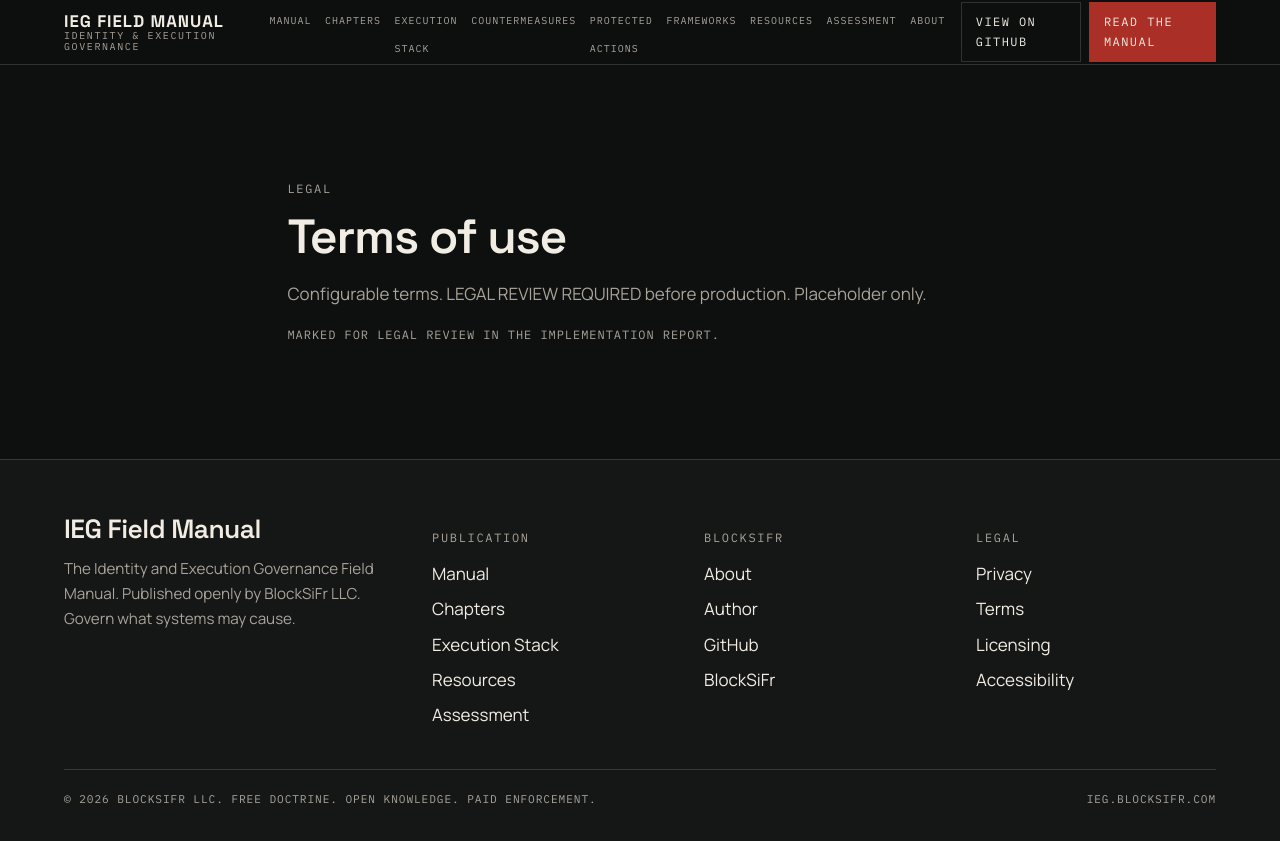
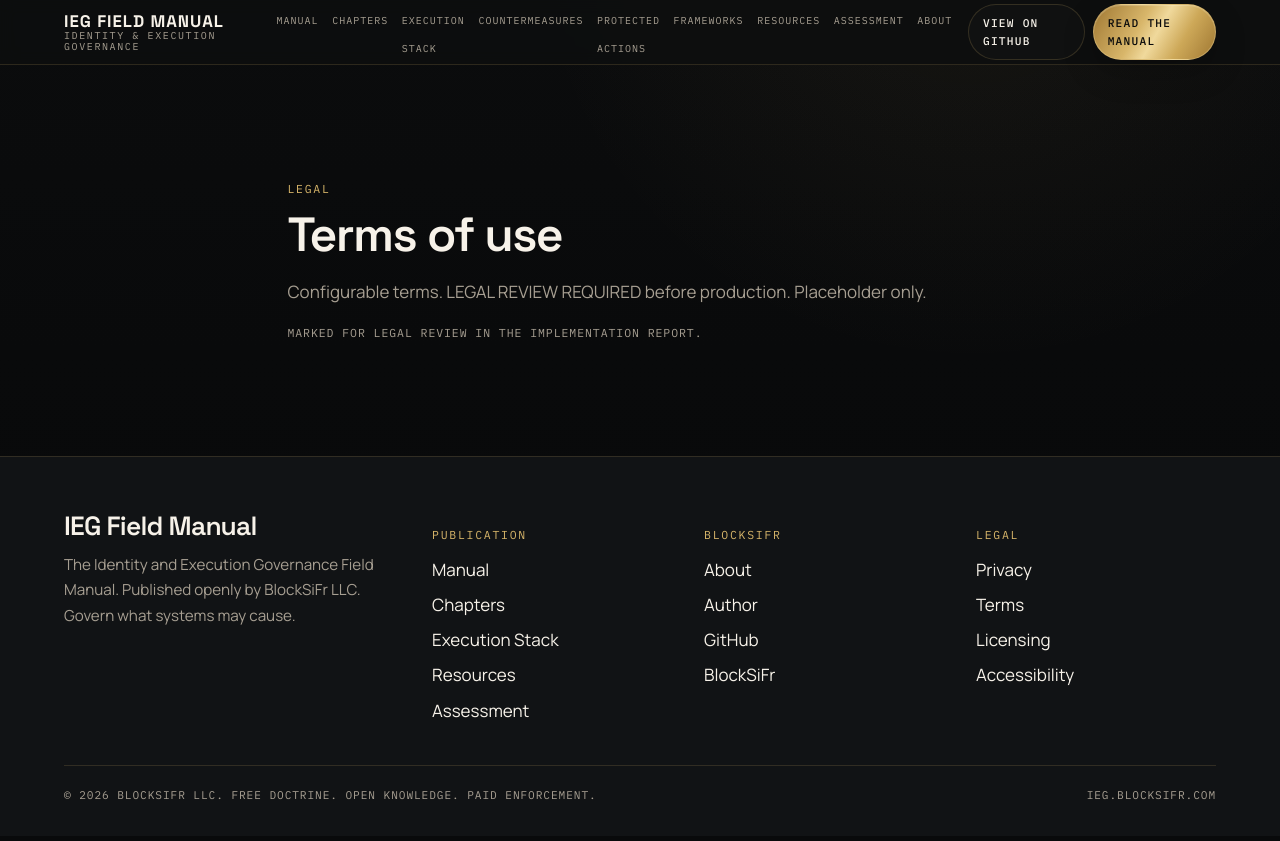
Before and after one commit to BlockSiFr/ieg-field-manual, an Astro site: page /terms in a window 1280 px wide. Built offline with nearby package versions, Linux system fonts and the light colour scheme; Astro itself is replaced by a stand-in of ours; no server answers.

Commit message:
Brand: apply BlockSiFr obsidian ivory satin-gold system to IEG

```diff
--- a/src/styles/global.css
+++ b/src/styles/global.css
@@ -1,16 +1,31 @@
 @import url("https://fonts.googleapis.com/css2?family=IBM+Plex+Mono:wght@400;500&family=Manrope:wght@400;500;600;700&family=Space+Grotesk:wght@500;600;700&display=swap");
 
 :root {
-  --dastor-ink: #0e0f0f;
-  --dastor-carbon: #151616;
-  --dastor-graphite: #242525;
-  --dastor-paper: #eee8dc;
-  --dastor-paper-muted: #d5cec1;
-  --dastor-signal: #a92f27;
-  --dastor-text-light: #f2ede4;
-  --dastor-text-muted: #a9a39a;
-  --dastor-line-dark: rgba(14, 15, 15, 0.18);
-  --dastor-line-light: rgba(242, 237, 228, 0.16);
+  /* BlockSiFr digital identity. Legacy variable names remain as compatibility aliases. */
+  --blocksifr-obsidian: #090a0b;
+  --blocksifr-carbon: #111315;
+  --blocksifr-graphite: #242525;
+  --blocksifr-ivory: #f2ede2;
+  --blocksifr-ivory-muted: #d8d0c2;
+  --blocksifr-gold: #d8b66a;
+  --blocksifr-gold-deep: #9f7732;
+  --blocksifr-gold-light: #f0d99c;
+  --blocksifr-text-light: #f7f2e9;
+  --blocksifr-text-muted: #a79f92;
+  --blocksifr-line-dark: rgba(9, 10, 11, 0.16);
+  --blocksifr-line-light: rgba(216, 182, 106, 0.16);
+
+  --dastor-ink: var(--blocksifr-obsidian);
+  --dastor-carbon: var(--blocksifr-carbon);
+  --dastor-graphite: var(--blocksifr-graphite);
+  --dastor-paper: var(--blocksifr-ivory);
+  --dastor-paper-muted: var(--blocksifr-ivory-muted);
+  --dastor-signal: var(--blocksifr-gold);
+  --dastor-text-light: var(--blocksifr-text-light);
+  --dastor-text-muted: var(--blocksifr-text-muted);
+  --dastor-line-dark: var(--blocksifr-line-dark);
+  --dastor-line-light: var(--blocksifr-line-light);
+
   --font-display: "Space Grotesk", ui-sans-serif, system-ui, sans-serif;
   --font-serif: "Manrope", ui-sans-serif, system-ui, sans-serif;
   --font-mono: "IBM Plex Mono", ui-monospace, monospace;
@@ -35,12 +50,11 @@
 
 html {
   scroll-behavior: smooth;
+  background: var(--blocksifr-obsidian);
 }
 
 @media (prefers-reduced-motion: reduce) {
-  html {
-    scroll-behavior: auto;
-  }
+  html { scroll-behavior: auto; }
   *,
   *::before,
   *::after {
@@ -52,12 +66,15 @@ html {
 
 body {
   margin: 0;
-  background: var(--dastor-ink);
-  color: var(--dastor-text-light);
+  color: var(--blocksifr-text-light);
   font-family: var(--font-serif);
   font-size: 1.0625rem;
   line-height: 1.65;
   -webkit-font-smoothing: antialiased;
+  background:
+    radial-gradient(circle at 76% -10%, rgba(216, 182, 106, 0.06), transparent 28rem),
+    linear-gradient(180deg, #0b0c0d 0%, var(--blocksifr-obsidian) 44%, #08090a 100%);
+  background-attachment: fixed;
 }
 
 img {
@@ -66,12 +83,10 @@ img {
   display: block;
 }
 
-a {
-  color: inherit;
-}
+a { color: inherit; }
 
 :focus-visible {
-  outline: 2px solid var(--dastor-signal);
+  outline: 2px solid var(--blocksifr-gold);
   outline-offset: 3px;
 }
 
@@ -79,8 +94,8 @@ a {
   position: absolute;
   left: -9999px;
   top: 0;
-  background: var(--dastor-paper);
-  color: var(--dastor-ink);
+  background: var(--blocksifr-ivory);
+  color: var(--blocksifr-obsidian);
   padding: 0.75rem 1rem;
   z-index: 1000;
 }
@@ -97,42 +112,42 @@ a {
 
 .eyebrow {
   font-family: var(--font-mono);
-  font-size: 0.75rem;
-  letter-spacing: 0.14em;
+  font-size: 0.72rem;
+  letter-spacing: 0.15em;
   text-transform: uppercase;
-  color: var(--dastor-text-muted);
+  color: var(--blocksifr-gold);
 }
 
 .display {
   font-family: var(--font-display);
   font-weight: 600;
-  letter-spacing: -0.02em;
-  line-height: 1.05;
+  letter-spacing: -0.03em;
+  line-height: 1.03;
   text-transform: none;
 }
 
 .meta {
   font-family: var(--font-mono);
-  font-size: 0.75rem;
+  font-size: 0.72rem;
   letter-spacing: 0.08em;
   text-transform: uppercase;
-  color: var(--dastor-text-muted);
+  color: var(--blocksifr-text-muted);
 }
 
 .paper-panel {
-  background: var(--dastor-paper);
-  color: var(--dastor-ink);
+  color: #171716;
+  background:
+    radial-gradient(circle at 72% -18%, rgba(255,255,255,0.7), transparent 25rem),
+    linear-gradient(180deg, #fbf8f1 0%, var(--blocksifr-ivory) 100%);
 }
 
 .rule {
   border: 0;
-  border-top: 1px solid var(--dastor-line-light);
+  border-top: 1px solid var(--blocksifr-line-light);
   margin: 0;
 }
 
-.rule-dark {
-  border-top-color: var(--dastor-line-dark);
-}
+.rule-dark { border-top-color: var(--blocksifr-line-dark); }
 
 .btn {
   display: inline-flex;
@@ -142,71 +157,75 @@ a {
   min-height: 44px;
   padding: 0.75rem 1.25rem;
   font-family: var(--font-mono);
-  font-size: 0.75rem;
-  letter-spacing: 0.12em;
+  font-size: 0.7rem;
+  font-weight: 500;
+  letter-spacing: 0.11em;
   text-transform: uppercase;
   text-decoration: none;
   border: 1px solid transparent;
+  border-radius: 999px;
   cursor: pointer;
-  transition: background 160ms ease, color 160ms ease, border-color 160ms ease;
+  transition: background 160ms ease, color 160ms ease, border-color 160ms ease, transform 160ms ease;
 }
 
+.btn:hover { transform: translateY(-1px); }
+
 .btn-primary {
-  background: var(--dastor-signal);
-  color: var(--dastor-text-light);
-  border-color: var(--dastor-signal);
+  color: var(--blocksifr-obsidian);
+  border-color: rgba(240, 217, 156, 0.34);
+  background: linear-gradient(120deg, var(--blocksifr-gold-deep) 0%, var(--blocksifr-gold) 38%, var(--blocksifr-gold-light) 52%, #cda858 72%, var(--blocksifr-gold-deep) 100%);
+  box-shadow: inset 0 1px 0 rgba(255,255,255,0.18), 0 12px 32px rgba(0,0,0,0.22);
 }
 
-.btn-primary:hover {
-  background: #8f271f;
+.btn-primary:hover { filter: brightness(1.04); }
+
+.btn-ghost {
+  background: rgba(255,255,255,0.015);
+  color: var(--blocksifr-text-light);
+  border-color: rgba(216, 182, 106, 0.18);
 }
 
-.btn-ghost {
-  background: transparent;
-  color: var(--dastor-text-light);
-  border-color: var(--dastor-line-light);
+.btn-ghost:hover { border-color: rgba(216, 182, 106, 0.42); }
+
+.btn-ink {
+  background: var(--blocksifr-obsidian);
+  color: var(--blocksifr-text-light);
+  border-color: var(--blocksifr-obsidian);
 }
 
-.btn-ghost:hover {
-  border-color: var(--dastor-paper-muted);
-}
-
-.btn-ink {
-  background: var(--dastor-ink);
-  color: var(--dastor-text-light);
-  border-color: var(--dastor-ink);
-}
-
-.section {
-  padding-block: clamp(3.5rem, 8vw, 7rem);
-}
+.section { padding-block: clamp(3.5rem, 8vw, 7rem); }
 
 .section-title {
   font-family: var(--font-display);
   font-size: clamp(1.85rem, 4.2vw, 3rem);
   line-height: 1.08;
-  letter-spacing: -0.025em;
+  letter-spacing: -0.032em;
   text-transform: none;
   font-weight: 600;
   margin: 0 0 1rem;
 }
 
-.prose-measure {
-  max-width: 68ch;
-}
+.prose-measure { max-width: 68ch; }
 
 .reg-mark {
   font-family: var(--font-mono);
-  font-size: 0.6875rem;
+  font-size: 0.66rem;
   letter-spacing: 0.16em;
   text-transform: uppercase;
-  color: var(--dastor-text-muted);
+  color: var(--blocksifr-gold);
 }
 
 .grid-bg {
   background-image:
-    linear-gradient(var(--dastor-line-light) 1px, transparent 1px),
-    linear-gradient(90deg, var(--dastor-line-light) 1px, transparent 1px);
-  background-size: 48px 48px;
+    linear-gradient(rgba(216,182,106,0.055) 1px, transparent 1px),
+    linear-gradient(90deg, rgba(216,182,106,0.055) 1px, transparent 1px);
+  background-size: 56px 56px;
   background-position: center top;
 }
+
+.gold-text {
+  background: linear-gradient(120deg, #ad823b 0%, #dec27d 42%, #f0d99c 53%, #cda552 100%);
+  -webkit-background-clip: text;
+  background-clip: text;
+  color: transparent;
+}
```
